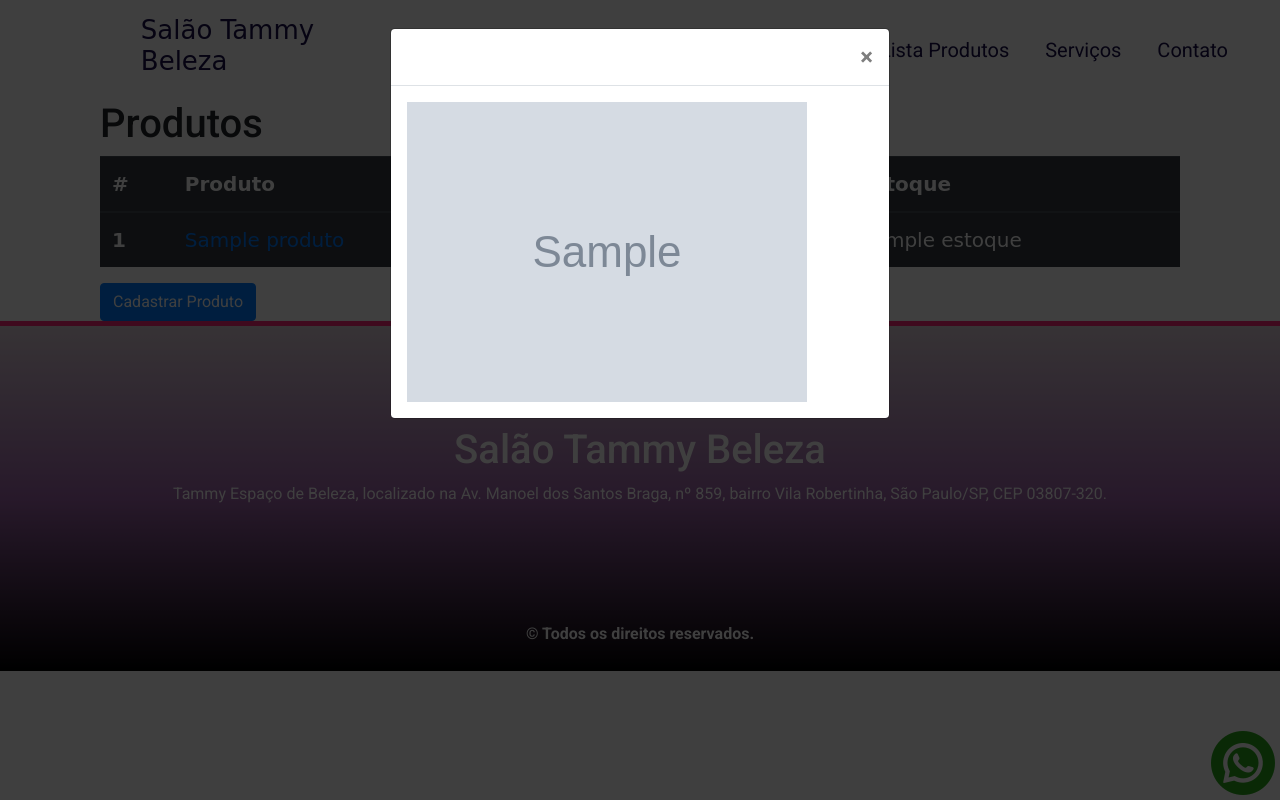
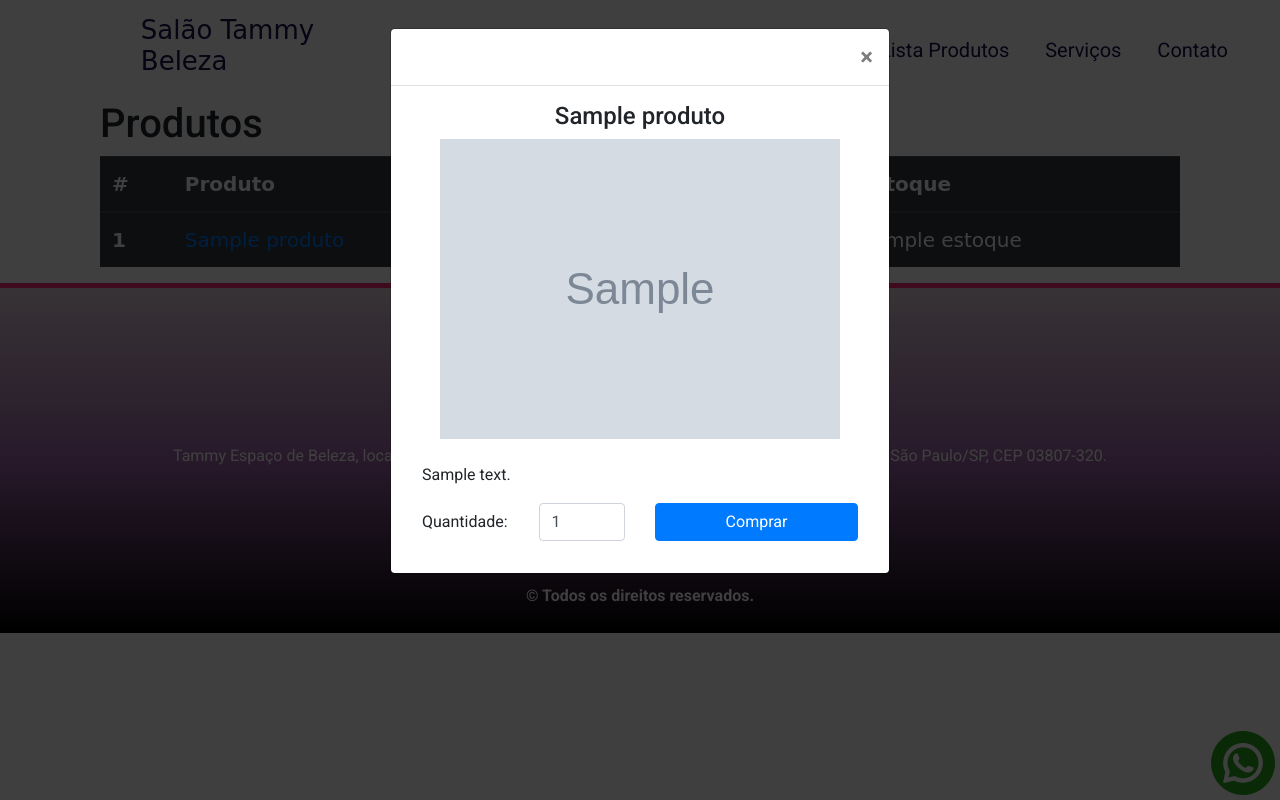
Before and after one commit to wendellvalnieri/UNIVESP-PI-II-Django, a Django app: template django2/core/templates/produtos.html in a window 1280 px wide, after a click that opens the changed part. Run offline with Django 5.2, Linux system fonts and the light colour scheme; the template is opened without the code that fills it: most values are stand-ins (such as "Sample title", 1, 10 or a date in 2020); grey boxes marked "Sample" are stand-in pictures; some libraries are stand-ins or nearby versions; some web fonts are replaced.

Commit message:
Separar modal dos produtos e serviços. Criação de modal para compra e reserva

```diff
--- /dev/null
+++ b/django2/core/context_processors.py
@@ -0,0 +1,6 @@
+from django.conf import settings
+
+def api_url_processor(request):
+    return {
+        'API_URL': settings.API_URL  # Adiciona a URL da API no contexto dos templates
+    }
--- /dev/null
+++ b/django2/core/static/js/produtos.js
@@ -0,0 +1,40 @@
+import { postRequest } from './api.js';
+import { successMessage, loadingMessage, errorMessage, closeMessages } from './mensages.js';
+
+document.addEventListener("DOMContentLoaded", function () {
+    const forms = document.querySelectorAll("form");
+
+    forms.forEach(function (form) {
+        form.addEventListener("submit", async function (event) {
+            event.preventDefault();
+            const formData = new FormData(form);
+
+            let data = {};
+            formData.forEach((value, key) => {
+                data[key] = value;
+            });
+
+            // Captura o ID do produto do form
+            const produtoId = data['produto_id'];
+
+            try {
+                loadingMessage('Enviando os dados, por favor aguarde...');
+
+                // Faz a requisição para a URL com o ID do produto
+                const response = await postRequest(`/comprar/${produtoId}`, JSON.stringify(data));
+
+                successMessage('Dados enviados com sucesso!');
+
+                closeMessages();
+
+                form.reset();
+
+            } catch (error) {
+                closeMessages();
+
+                errorMessage('Ocorreu um erro ao enviar os dados, tente novamente.');
+                console.error("Erro ao enviar dados:", error);
+            }
+        });
+    });
+});
--- /dev/null
+++ b/django2/core/templates/modal_compra.html
@@ -0,0 +1,54 @@
+<div class="modal fade bd-example-modal-lg show" id="modal{{ produto.id }}" role="dialog">
+    <div class="modal-dialog">
+        <div class="modal-content">
+            <div class="modal-header">
+                <button type="button" class="close" data-dismiss="modal">
+                    <span aria-hidden="true">&times;</span>
+                </button>
+            </div>
+            <div class="modal-body" id="dynamic-content">
+                <div class="container">
+                    <div class="row">
+                        <div class="col">
+                            <h4 class="text-center">{{ produto.nome }}</h4>
+                        </div>
+                    </div>
+                    <div class="row mb-4">
+                        <div class="col text-center">
+                            <img src="{{ produto.imagem }}" class="img-fluid" alt="{{ produto.nome }}" />
+                        </div>
+                    </div>
+                    {% if produto.descricao %}
+                    <div class="row">
+                        <div class="col">
+                            <p>{{ produto.descricao }}</p>
+                        </div>
+                    </div>
+                    {% endif %}
+
+                    <div class="row">
+                        <div class="col">
+                            <form>
+                                {% csrf_token %}
+                                <div class="form-group row align-items-center">
+                                    <label for="quantidade_{{ produto.id }}"
+                                        class="col-form-label col-3">Quantidade:</label>
+                                    <div class="col-3">
+                                        <input type="number" class="form-control" id="quantidade_{{ produto.id }}"
+                                            name="quantidade" value="1" min="1" />
+                                    </div>
+                                    <input type="hidden" name="produto_id" value="{{ produto.id }}">
+                                    <div class="col-6 text-end">
+                                        <button type="submit" class="btn btn-primary btn-block">
+                                            <i class="fas fa-shopping-cart"></i> Comprar
+                                        </button>
+                                    </div>
+                                </div>
+                            </form>
+                        </div>
+                    </div>
+                </div>
+            </div>
+        </div>
+    </div>
+</div>
--- a/django2/core/templates/produtos.html
+++ b/django2/core/templates/produtos.html
@@ -23,28 +23,16 @@
                 <td>R$ {{ produto.preco }}</td>
                 <td>{{ produto.estoque }}</td>
             </tr>
-            <div class="modal fade bd-example-modal-lg show" id="modal{{produto.id}}" role="dialog">
-                <div class="modal-dialog">
-                    <div class="modal-content">
-                        <div class="modal-header">
-                            <button type="button" class="close" data-dismiss="modal">
-                                <span aria-hidden="true">&times;</span>
-                            </button>
-                        </div>
-                        <div class="modal-body" id="dynamic-content">
-                            <img src="{{ produto.imagem }}" class="img-fluid" alt="{{ produto.nome }}" />
-                        </div>
-                    </div>
-                </div>
-            </div>
+            {% include 'modal_compra.html' %}
+
             {% endfor %}
         </tbody>
     </table>
     {% buttons %}
-    <a href="/produto" class="btn btn-primary">Cadastrar Produto</a>
-
     {% endbuttons %}
 </div>
 
 {%bootstrap_javascript jquery='full' %}
+<script type="module" src="{% static 'js/produtos.js' %}"></script>
+
 {% endblock %}
--- a/django2/core/templates/servicos.html
+++ b/django2/core/templates/servicos.html
@@ -12,6 +12,7 @@
 
         <div class="col-lg-8 col-12 mt-3 mx-auto">
             {% for servico in servicos %}
+            <a href="#modal{{servico.id}}" data-toggle="modal">
                 <div class="custom-block custom-block-topics-listing bg-white shadow-lg mb-5">
                     <div class="d-flex">
                         <img src="{{ servico.imagem }}" class="custom-block-image img-fluid" alt="{{ servico.nome }}">
@@ -24,6 +25,9 @@
                         </div>
                     </div>
                 </div>
+            </a>
+            {% include 'modal_reserva.html' %}
+
             {% endfor %}
         </div>
 
--- a/django2/django2/settings.py
+++ b/django2/django2/settings.py
@@ -37,7 +37,6 @@ INSTALLED_APPS = [
     'django.contrib.sessions',
     'django.contrib.messages',
     'django.contrib.staticfiles',
-
     'core',
     'bootstrap4',
     'stdimage',
@@ -157,3 +156,5 @@ EMAIL_BACKEND = 'django.core.mail.backends.console.EmailBackend'
 ### EMAIL_PORT = 587 conexão segura normalmente é 587, seu host va informa quais são os dados
 ### EMAIL_USER_TSL = True se vai usar criptografia ou não
 ### EMAIL_HOST_PASSWORD = 'sua senha' qual a senha do e-mail do reply
+
+API_URL = "http://localhost:33333"
--- a/django2/webtammy/webtammy/settings.py
+++ b/django2/webtammy/webtammy/settings.py
@@ -121,3 +121,5 @@ STATIC_URL = 'static/'
 # https://docs.djangoproject.com/en/5.0/ref/settings/#default-auto-field
 
 DEFAULT_AUTO_FIELD = 'django.db.models.BigAutoField'
+
+API_URL = "http://localhost:33333"
```
Also changed, not shown: django2/core/static/js/api.js (+23 -8 lines), django2/core/templates/modal_reserva.html (added, +65 -0 lines). Lines whose indentation alone changed are shown as unchanged.
